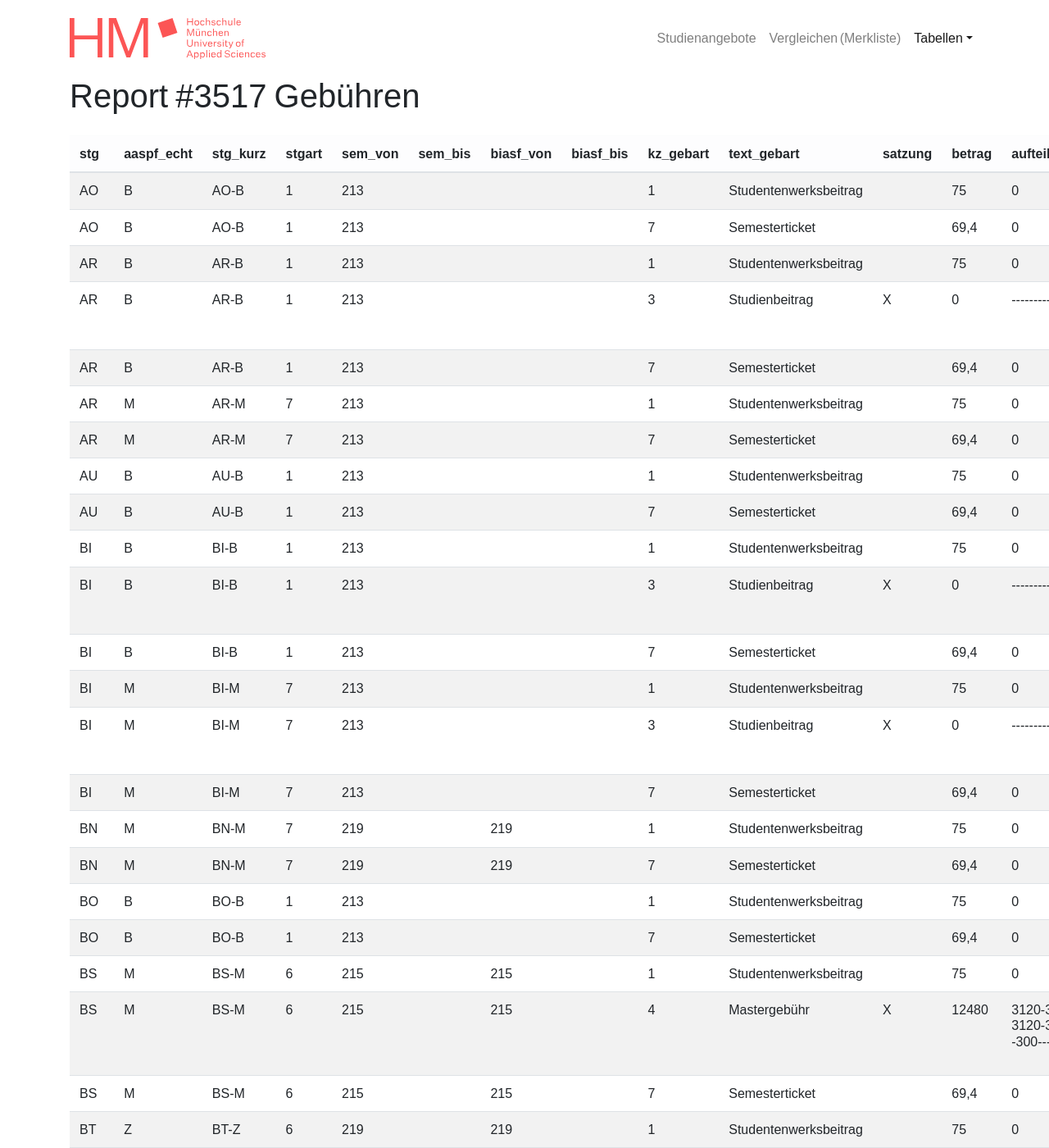
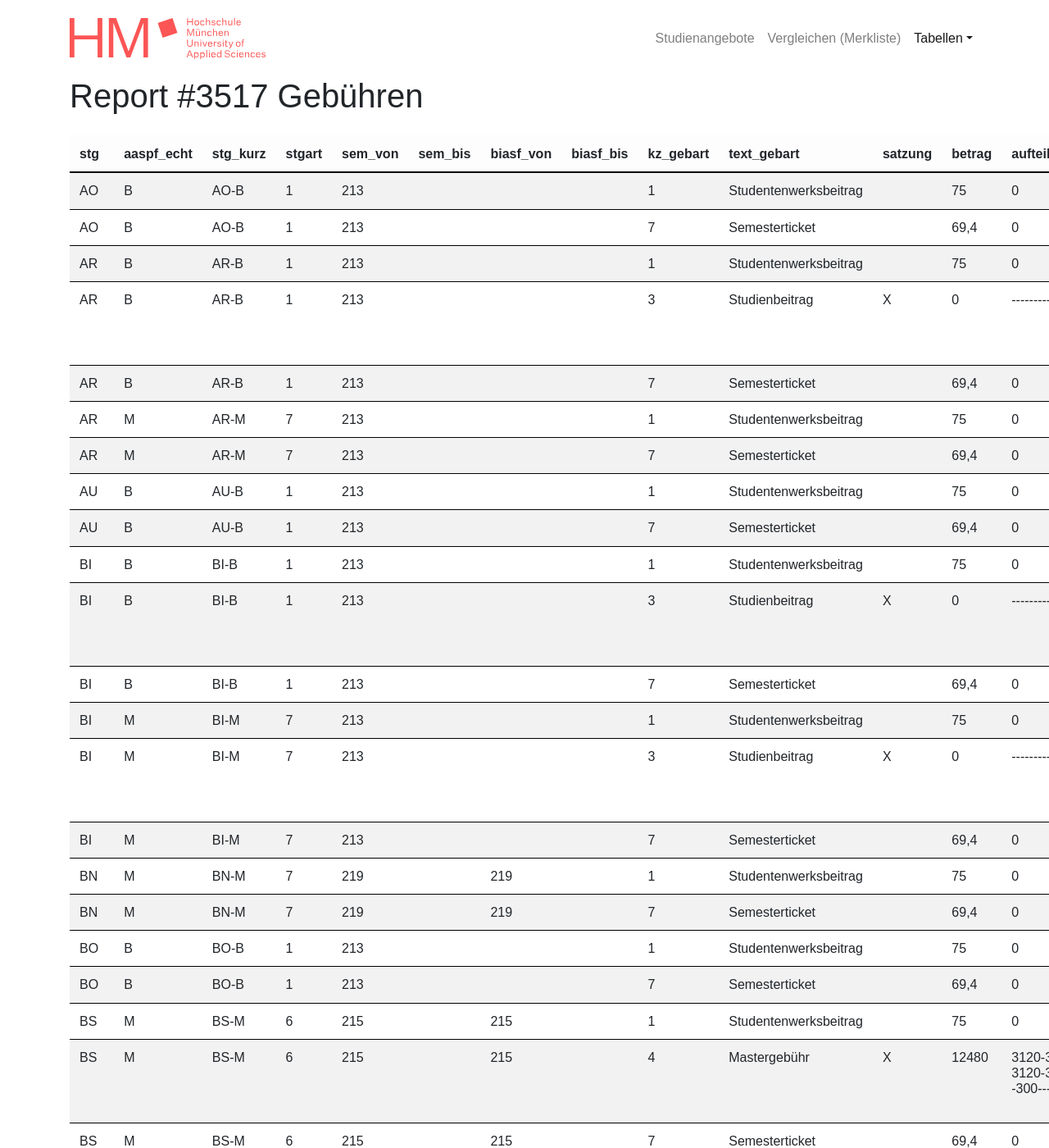
Before and after one commit to tgermer/stg, a Jekyll site: the page built from tabellen/3517_gebuehren.html, in a window 1280 px wide and 1400 px high. Shown: the whole window at 82% size. Built offline with Jekyll 4.4.1, drawn with Linux system fonts in a browser that asks for light colours.

Commit message:
Farben weiter angepast

```diff
--- a/_layouts/stg.html
+++ b/_layouts/stg.html
@@ -90,7 +90,7 @@
             {% endcase %})
           {% endcomment %}
 
-          <h1 {% if page.zuordnung == "" or page.zuordnung == "T" %} class="text-white"{% endif %}><small>{{ page.text | upcase }}{% if page.titelkz_m_vz != "" %}&nbsp;({{ page.titelkz_m_vz }}){% else %}{% endif %}</small><br>{{ page.fachrich }}{{ site.badge_p }}
+          <h1 {% if page.zuordnung == "" or page.zuordnung == "T" %} class="text-white"{% endif %}><small>{{ page.text | upcase }}{% if page.titelkz_m_vz != "" %}&nbsp;({{ page.titelkz_m_vz }}){% else %}{% endif %}{{ site.badge_p }}</small><br>{{ page.fachrich }}{{ site.badge_p }}
             <br><small>{{ page.fachriche }}{{ site.badge_p }}</small>
           </h1>
         </div>
@@ -113,7 +113,7 @@
                       {% when "G" %}{{ site.badge_gestaltung }}
                     {% endcase %}{{ site.badge_p }}
 
-                    <a href="#" class="float-right d-print-none btn btn-link btn-sm showbadges" style="cursor: pointer;">Datenherkunft anzeigen</a> <a href="#" class="float-right d-print-none btn btn-link btn-sm hidebadges" style="cursor: pointer; display: none;">Datenherkunft
+                    <a href="#" class="float-right d-print-none btn btn-link btn-sm showbadges p-0" style="cursor: pointer;">Datenherkunft anzeigen</a> <a href="#" class="float-right d-print-none btn btn-link btn-sm hidebadges p-0" style="cursor: pointer; display: none;">Datenherkunft
                         verstecken</a>
                       <!-- Beispiel für alle öffnen und schließen: https://www.bootply.com/peFUdnwOpZ# -->
 
@@ -170,7 +170,7 @@
                 </tr>
                 <tr>
                   <th scope="row" class="text-uppercase">Studienbeginn</th>
-                  <td>???</td>
+                  <td>???{{ site.badge_cms }}</td>
                 </tr>
                 <tr>
                   <th scope="row" class="text-uppercase">Zulassungs&shy;vorraussetzungen</th>
--- a/css/custom/_variables.scss
+++ b/css/custom/_variables.scss
@@ -16,10 +16,16 @@
 $primary: #3E46D9; // HM-Blau
 $secondary: #4AD386; // HM-Grün
 
+// Components
+//
+// Define common padding and border radius sizes and more.
+$border-color:               $black !default; //$gray-300 !default;
+
+
 
 body {
   // padding-top: 80px;
-  word-spacing: -2px;
+  // word-spacing: -2px;
 }
 
 footer {
@@ -41,3 +47,12 @@
 $font-family-sans-serif:       Arial, "Helvetica Neue", "Noto Sans", sans-serif, "Apple Color Emoji", "Segoe UI Emoji", "Segoe UI Symbol", "Noto Color Emoji" !default;
 
 $line-height-base:            1.2 !default;
+
+
+// Tables
+//
+// Customizes the `.table` component with basic values, each used across all table variations.
+
+
+//  Cards
+$card-border-color:                 $black !default;
--- a/tabellen/3478_fachrichtung.html
+++ b/tabellen/3478_fachrichtung.html
@@ -10,7 +10,7 @@
   <table  class="table table-striped">
     {% for row in site.data.3478_fachrichtung %}
       {% if forloop.first %}
-      <thead class="table-light" style="position: sticky; top: 54px; z-index:999">
+      <thead class="table-light" style="position: sticky; top: 0px; z-index:999">
       <tr>
         {% for pair in row %}
           <th>{{ pair[0] }}</th>
--- a/tabellen/3517_gebuehren.html
+++ b/tabellen/3517_gebuehren.html
@@ -10,7 +10,7 @@
 <table  class="table table-striped ">
   {% for row in site.data.3517_gebuehren %}
     {% if forloop.first %}
-    <thead class="table-light" style="position: sticky; top: 54px; z-index:999">
+    <thead class="table-light" style="position: sticky; top: 0px; z-index:999">
     <tr>
       {% for pair in row %}
         <th>{{ pair[0] }}</th>
--- a/tabellen/3739_modulkatalog.html
+++ b/tabellen/3739_modulkatalog.html
@@ -10,7 +10,7 @@
 <table  class="table table-striped ">
   {% for row in site.data.3739_modulkatalog %}
     {% if forloop.first %}
-    <thead class="table-light" style="position: sticky; top: 54px; z-index:999">
+    <thead class="table-light" style="position: sticky; top: 0px; z-index:999">
     <tr>
       {% for pair in row %}
         <th>{{ pair[0] }}</th>
```
